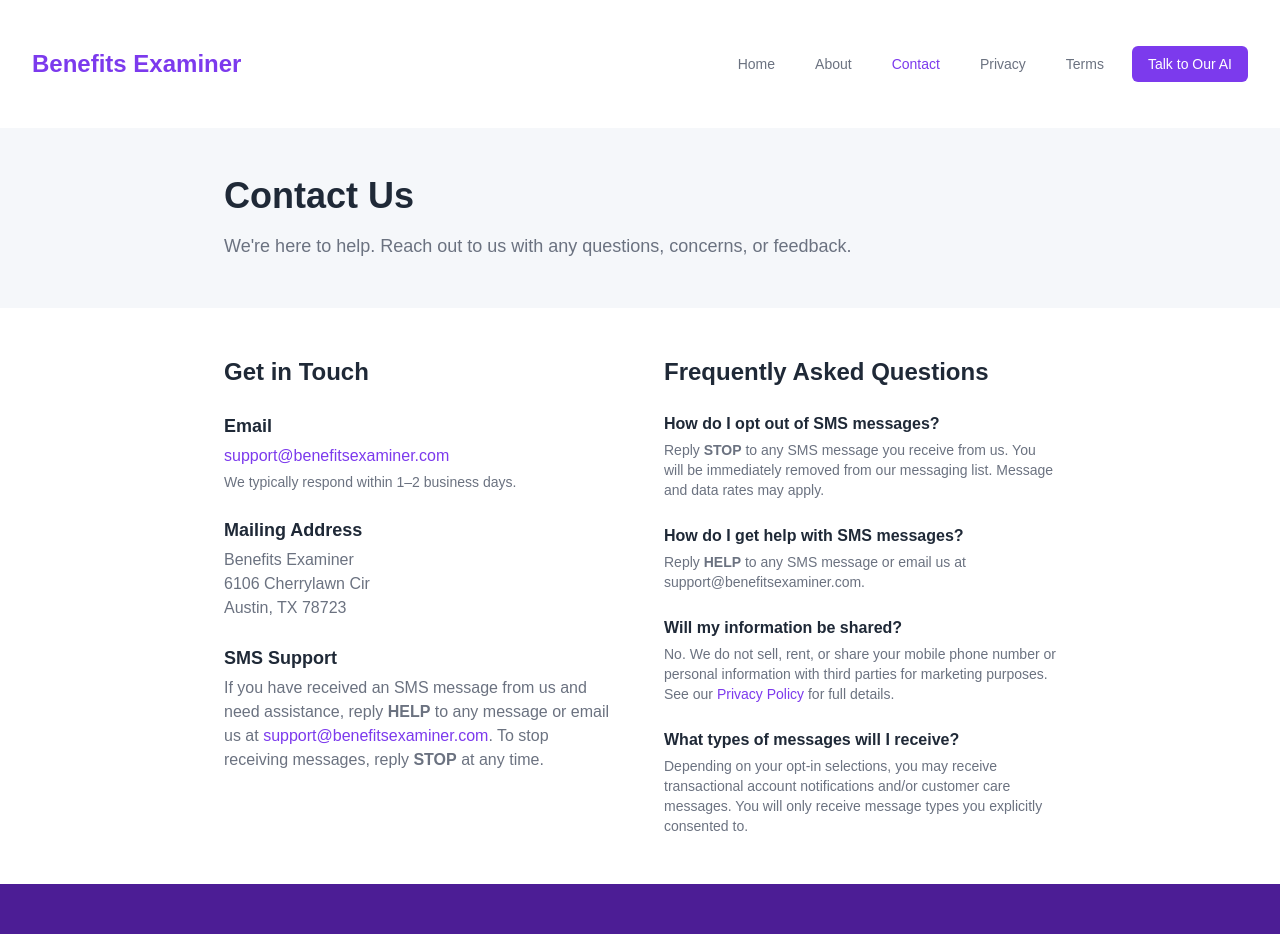
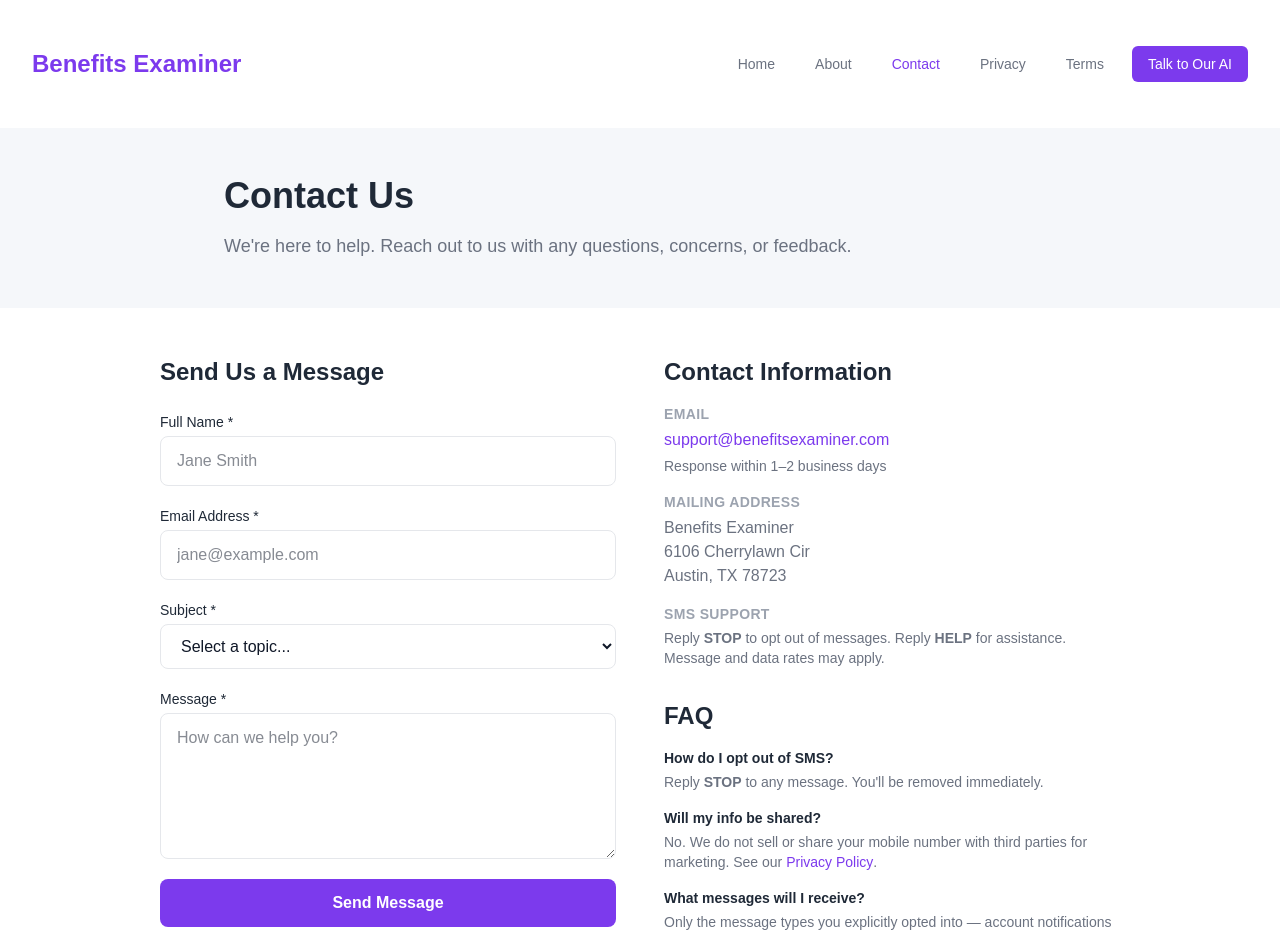
Before and after one commit to Textingman/push-benefitsexaminer, a Next.js app: page /contact in a window 1280 px wide. Shown: the top 934 px of the page. Built offline with nearby package versions, Linux system fonts and the light colour scheme.

Commit message:
Add Contact Us page for short code compliance

```diff
--- a/app/contact/page.tsx
+++ b/app/contact/page.tsx
@@ -1,7 +1,27 @@
+'use client';
+
+import { useState } from 'react';
 import Navbar from '../components/Navbar';
 import Footer from '../components/Footer';
 
 export default function ContactPage() {
+  const [formData, setFormData] = useState({ name: '', email: '', subject: '', message: '' });
+  const [submitted, setSubmitted] = useState(false);
+  const [submitting, setSubmitting] = useState(false);
+
+  const handleChange = (e: React.ChangeEvent<HTMLInputElement | HTMLTextAreaElement | HTMLSelectElement>) => {
+    setFormData({ ...formData, [e.target.name]: e.target.value });
+  };
+
+  const handleSubmit = async (e: React.FormEvent) => {
+    e.preventDefault();
+    setSubmitting(true);
+    setTimeout(() => {
+      setSubmitting(false);
+      setSubmitted(true);
+    }, 1200);
+  };
+
   return (
     <div className="min-h-screen" style={{ backgroundColor: '#FFFFFF' }}>
       <Navbar />
@@ -17,82 +37,149 @@ export default function ContactPage() {
       </section>
 
       {/* Content */}
-      <section className="max-w-4xl mx-auto px-4 sm:px-6 lg:px-8 py-12">
+      <section className="max-w-5xl mx-auto px-4 sm:px-6 lg:px-8 py-12">
         <div className="grid grid-cols-1 md:grid-cols-2 gap-12">
 
-          {/* Contact Info */}
+          {/* Contact Form */}
           <div>
-            <h2 className="text-2xl font-bold mb-6" style={{ color: '#1F2937' }}>Get in Touch</h2>
+            <h2 className="text-2xl font-bold mb-6" style={{ color: '#1F2937' }}>Send Us a Message</h2>
 
-            <div className="space-y-6">
+            {submitted ? (
+              <div className="rounded-xl p-8 text-center" style={{ backgroundColor: '#F0FDF4', border: '1px solid #BBF7D0' }}>
+                <div className="w-16 h-16 rounded-full flex items-center justify-center mx-auto mb-4" style={{ backgroundColor: '#DCFCE7' }}>
+                  <svg className="w-8 h-8" style={{ color: '#16A34A' }} fill="none" stroke="currentColor" viewBox="0 0 24 24">
+                    <path strokeLinecap="round" strokeLinejoin="round" strokeWidth={2} d="M5 13l4 4L19 7" />
+                  </svg>
+                </div>
+                <h3 className="text-xl font-bold mb-2" style={{ color: '#1F2937' }}>Message Sent!</h3>
+                <p style={{ color: '#6B7280' }}>Thank you for reaching out. We'll get back to you within 1–2 business days.</p>
+              </div>
+            ) : (
+              <form onSubmit={handleSubmit} className="space-y-5">
                 <div>
-                <h3 className="text-lg font-semibold mb-1" style={{ color: '#1F2937' }}>Email</h3>
-                <a
-                  href="mailto:support@benefitsexaminer.com"
-                  className="text-base hover:underline"
-                  style={{ color: '#7C3AED' }}
-                >
-                  support@benefitsexaminer.com
-                </a>
-                <p className="text-sm mt-1" style={{ color: '#6B7280' }}>
-                  We typically respond within 1–2 business days.
-                </p>
+                  <label htmlFor="name" className="block text-sm font-medium mb-1" style={{ color: '#1F2937' }}>Full Name *</label>
+                  <input
+                    type="text"
+                    id="name"
+                    name="name"
+                    required
+                    value={formData.name}
+                    onChange={handleChange}
+                    placeholder="Jane Smith"
+                    className="block w-full px-4 py-3 rounded-lg text-gray-900"
+                    style={{ border: '1px solid #E5E7EB' }}
+                  />
                 </div>
 
                 <div>
-                <h3 className="text-lg font-semibold mb-1" style={{ color: '#1F2937' }}>Mailing Address</h3>
+                  <label htmlFor="email" className="block text-sm font-medium mb-1" style={{ color: '#1F2937' }}>Email Address *</label>
+                  <input
+                    type="email"
+                    id="email"
+                    name="email"
+                    required
+                    value={formData.email}
+                    onChange={handleChange}
+                    placeholder="jane@example.com"
+                    className="block w-full px-4 py-3 rounded-lg text-gray-900"
+                    style={{ border: '1px solid #E5E7EB' }}
+                  />
+                </div>
+
+                <div>
+                  <label htmlFor="subject" className="block text-sm font-medium mb-1" style={{ color: '#1F2937' }}>Subject *</label>
+                  <select
+                    id="subject"
+                    name="subject"
+                    required
+                    value={formData.subject}
+                    onChange={handleChange}
+                    className="block w-full px-4 py-3 rounded-lg text-gray-900"
+                    style={{ border: '1px solid #E5E7EB' }}
+                  >
+                    <option value="">Select a topic...</option>
+                    <option value="general">General Inquiry</option>
+                    <option value="sms-optout">SMS Opt-Out Request</option>
+                    <option value="sms-help">SMS Help</option>
+                    <option value="privacy">Privacy / Data Request</option>
+                    <option value="other">Other</option>
+                  </select>
+                </div>
+
+                <div>
+                  <label htmlFor="message" className="block text-sm font-medium mb-1" style={{ color: '#1F2937' }}>Message *</label>
+                  <textarea
+                    id="message"
+                    name="message"
+                    required
+                    rows={5}
+                    value={formData.message}
+                    onChange={handleChange}
+                    placeholder="How can we help you?"
+                    className="block w-full px-4 py-3 rounded-lg text-gray-900"
+                    style={{ border: '1px solid #E5E7EB' }}
+                  />
+                </div>
+
+                <button
+                  type="submit"
+                  disabled={submitting}
+                  className="w-full py-3 px-6 rounded-lg text-white font-semibold transition-opacity"
+                  style={{ backgroundColor: submitting ? '#9CA3AF' : '#7C3AED', cursor: submitting ? 'not-allowed' : 'pointer' }}
+                >
+                  {submitting ? 'Sending...' : 'Send Message'}
+                </button>
+              </form>
+            )}
+          </div>
+
+          {/* Contact Info + FAQ */}
+          <div className="space-y-8">
+            <div>
+              <h2 className="text-2xl font-bold mb-4" style={{ color: '#1F2937' }}>Contact Information</h2>
+              <div className="space-y-4">
+                <div>
+                  <h3 className="text-sm font-semibold uppercase tracking-wide mb-1" style={{ color: '#9CA3AF' }}>Email</h3>
+                  <a href="mailto:support@benefitsexaminer.com" className="text-base font-medium hover:underline" style={{ color: '#7C3AED' }}>
+                    support@benefitsexaminer.com
+                  </a>
+                  <p className="text-sm mt-1" style={{ color: '#6B7280' }}>Response within 1–2 business days</p>
+                </div>
+                <div>
+                  <h3 className="text-sm font-semibold uppercase tracking-wide mb-1" style={{ color: '#9CA3AF' }}>Mailing Address</h3>
                   <p style={{ color: '#6B7280' }}>
                     Benefits Examiner<br />
                     6106 Cherrylawn Cir<br />
                     Austin, TX 78723
                   </p>
                 </div>
-
                 <div>
-                <h3 className="text-lg font-semibold mb-1" style={{ color: '#1F2937' }}>SMS Support</h3>
-                <p style={{ color: '#6B7280' }}>
-                  If you have received an SMS message from us and need assistance, reply <strong>HELP</strong> to any message or email us at{' '}
-                  <a href="mailto:support@benefitsexaminer.com" className="font-medium hover:underline" style={{ color: '#7C3AED' }}>
-                    support@benefitsexaminer.com
-                  </a>.
-                  To stop receiving messages, reply <strong>STOP</strong> at any time.
+                  <h3 className="text-sm font-semibold uppercase tracking-wide mb-1" style={{ color: '#9CA3AF' }}>SMS Support</h3>
+                  <p className="text-sm" style={{ color: '#6B7280' }}>
+                    Reply <strong>STOP</strong> to opt out of messages. Reply <strong>HELP</strong> for assistance. Message and data rates may apply.
                   </p>
                 </div>
               </div>
             </div>
 
-          {/* FAQ / Info Panel */}
             <div>
-            <h2 className="text-2xl font-bold mb-6" style={{ color: '#1F2937' }}>Frequently Asked Questions</h2>
-
-            <div className="space-y-6">
+              <h2 className="text-2xl font-bold mb-4" style={{ color: '#1F2937' }}>FAQ</h2>
+              <div className="space-y-4">
                 <div>
-                <h3 className="text-base font-semibold mb-1" style={{ color: '#1F2937' }}>How do I opt out of SMS messages?</h3>
+                  <h3 className="text-sm font-semibold mb-1" style={{ color: '#1F2937' }}>How do I opt out of SMS?</h3>
+                  <p className="text-sm" style={{ color: '#6B7280' }}>Reply <strong>STOP</strong> to any message. You'll be removed immediately.</p>
+                </div>
+                <div>
+                  <h3 className="text-sm font-semibold mb-1" style={{ color: '#1F2937' }}>Will my info be shared?</h3>
                   <p className="text-sm" style={{ color: '#6B7280' }}>
-                  Reply <strong>STOP</strong> to any SMS message you receive from us. You will be immediately removed from our messaging list. Message and data rates may apply.
+                    No. We do not sell or share your mobile number with third parties for marketing. See our{' '}
+                    <a href="/privacy" className="font-medium hover:underline" style={{ color: '#7C3AED' }}>Privacy Policy</a>.
                   </p>
                 </div>
-
                 <div>
-                <h3 className="text-base font-semibold mb-1" style={{ color: '#1F2937' }}>How do I get help with SMS messages?</h3>
-                <p className="text-sm" style={{ color: '#6B7280' }}>
-                  Reply <strong>HELP</strong> to any SMS message or email us at support@benefitsexaminer.com.
-                </p>
+                  <h3 className="text-sm font-semibold mb-1" style={{ color: '#1F2937' }}>What messages will I receive?</h3>
+                  <p className="text-sm" style={{ color: '#6B7280' }}>Only the message types you explicitly opted into — account notifications and/or customer care.</p>
                 </div>
-
-              <div>
-                <h3 className="text-base font-semibold mb-1" style={{ color: '#1F2937' }}>Will my information be shared?</h3>
-                <p className="text-sm" style={{ color: '#6B7280' }}>
-                  No. We do not sell, rent, or share your mobile phone number or personal information with third parties for marketing purposes. See our{' '}
-                  <a href="/privacy" className="font-medium hover:underline" style={{ color: '#7C3AED' }}>Privacy Policy</a> for full details.
-                </p>
-              </div>
-
-              <div>
-                <h3 className="text-base font-semibold mb-1" style={{ color: '#1F2937' }}>What types of messages will I receive?</h3>
-                <p className="text-sm" style={{ color: '#6B7280' }}>
-                  Depending on your opt-in selections, you may receive transactional account notifications and/or customer care messages. You will only receive message types you explicitly consented to.
-                </p>
               </div>
             </div>
           </div>
```
Lines whose indentation alone changed are shown as unchanged.
